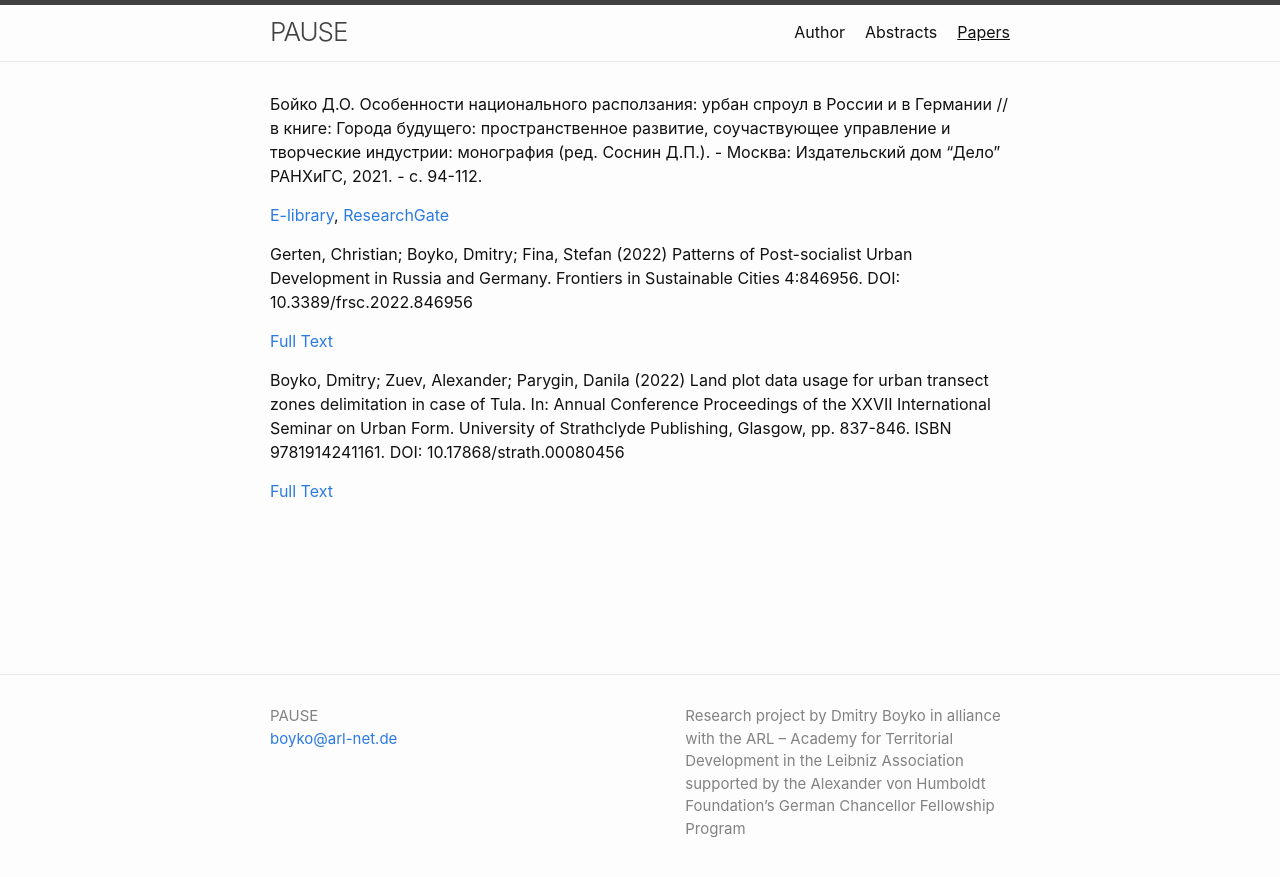
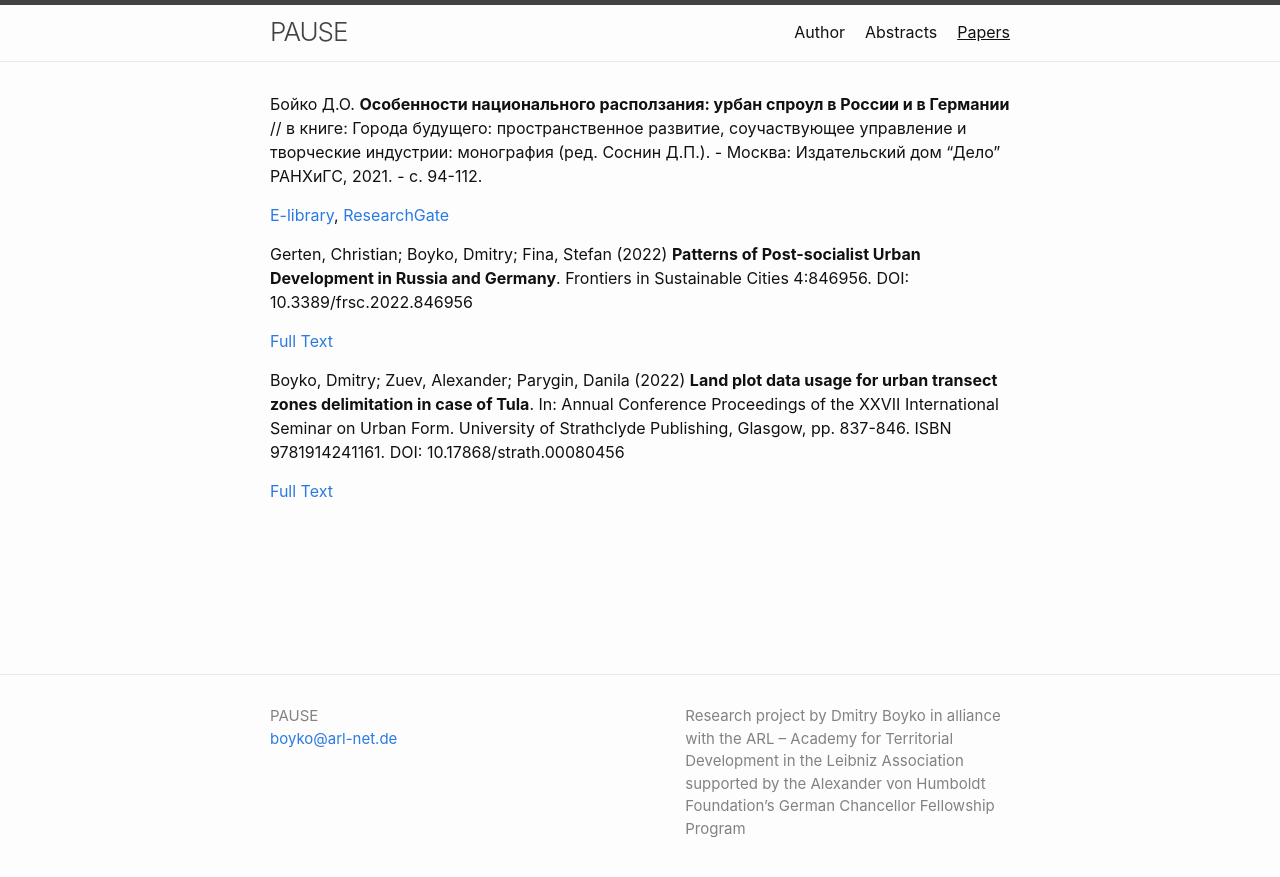
Before and after one commit to boikod/pause, a Jekyll site: the page built from papers.md, in a window 1280 px wide. Shown: the top 877 px of the page. Built offline with Jekyll 4.4.1, drawn with Linux system fonts in a browser that asks for light colours.

Commit message:
Update papers.md

```diff
--- a/papers.md
+++ b/papers.md
@@ -4,17 +4,17 @@ permalink: /blog/
 title: Papers
 ---
 
-Бойко Д.О. Особенности национального расползания: урбан спроул в России и в Германии // в книге: Города будущего: пространственное развитие, соучаствующее управление и творческие индустрии: монография (ред. Соснин Д.П.). - Москва: Издательский дом "Дело" РАНХиГС, 2021. - с. 94-112.
+Бойко Д.О. **Особенности национального расползания: урбан спроул в России и в Германии** // в книге: Города будущего: пространственное развитие, соучаствующее управление и творческие индустрии: монография (ред. Соснин Д.П.). - Москва: Издательский дом "Дело" РАНХиГС, 2021. - с. 94-112.
 
 [E-library](https://elibrary.ru/item.asp?id=48240304&pff=1),
 [ResearchGate](https://www.researchgate.net/publication/358549457_Osobennosti_nacionalnogo_raspolzania_urban_sproul_v_Rossii_i_v_Germanii)
 
 
-Gerten, Christian; Boyko, Dmitry; Fina, Stefan (2022) Patterns of Post-socialist Urban Development in Russia and Germany. Frontiers in Sustainable Cities 4:846956. DOI: 10.3389/frsc.2022.846956
+Gerten, Christian; Boyko, Dmitry; Fina, Stefan (2022) **Patterns of Post-socialist Urban Development in Russia and Germany**. Frontiers in Sustainable Cities 4:846956. DOI: 10.3389/frsc.2022.846956
 
 [Full Text](https://www.frontiersin.org/articles/10.3389/frsc.2022.846956/full)
 
 
-Boyko, Dmitry; Zuev, Alexander; Parygin, Danila (2022) Land plot data usage for urban transect zones delimitation in case of Tula. In: Annual Conference Proceedings of the XXVII International Seminar on Urban Form. University of Strathclyde Publishing, Glasgow, pp. 837-846. ISBN 9781914241161. DOI: 10.17868/strath.00080456
+Boyko, Dmitry; Zuev, Alexander; Parygin, Danila (2022) **Land plot data usage for urban transect zones delimitation in case of Tula**. In: Annual Conference Proceedings of the XXVII International Seminar on Urban Form. University of Strathclyde Publishing, Glasgow, pp. 837-846. ISBN 9781914241161. DOI: 10.17868/strath.00080456
 
 [Full Text](https://strathprints.strath.ac.uk/80456/)
```
